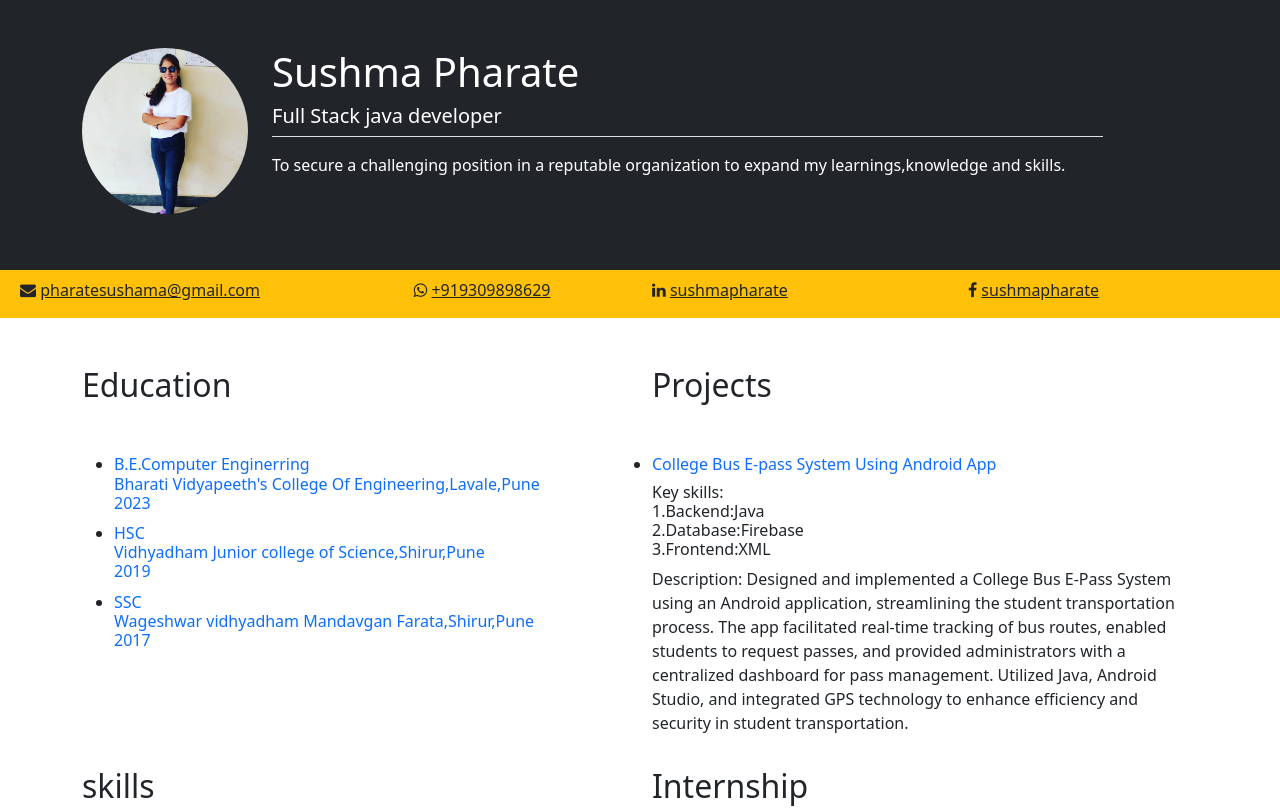
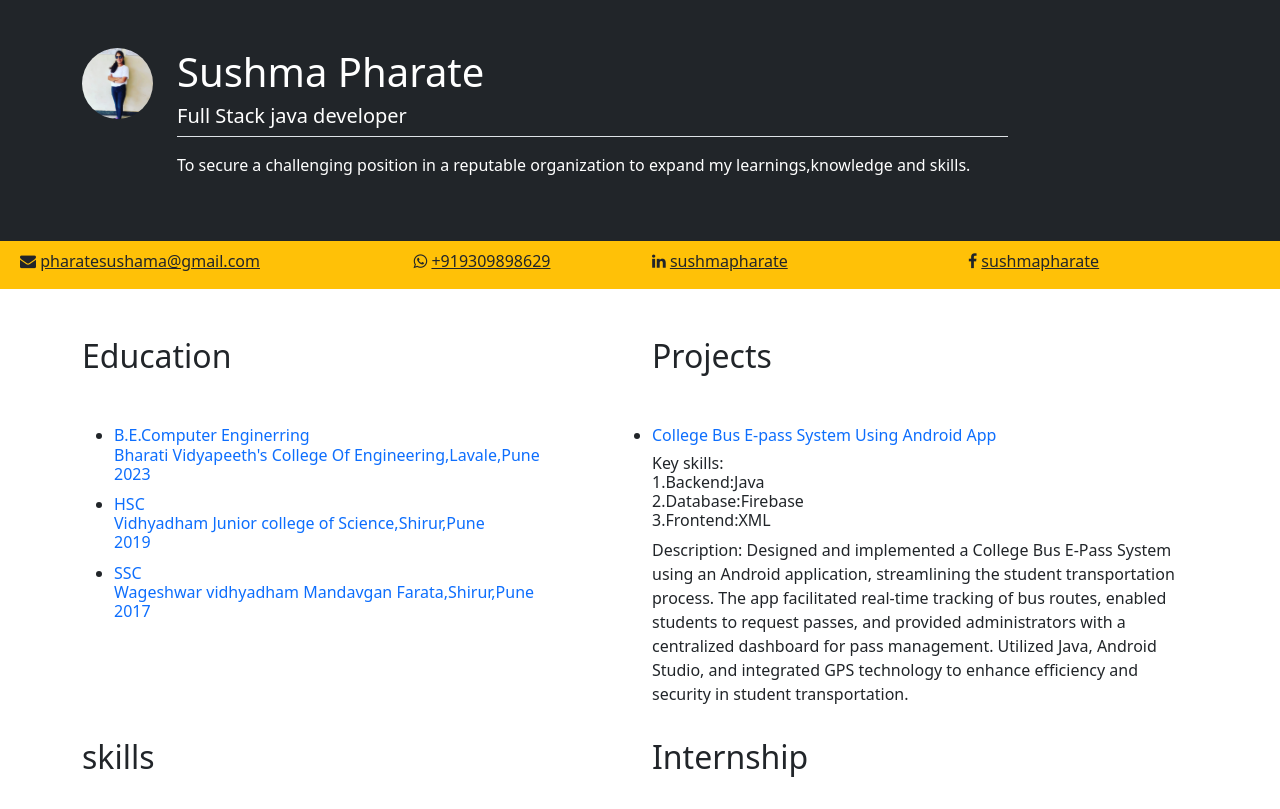
Before and after one commit to tastegithubsushma/tastegithubsushma.github.io, a plain HTML site: page index.html in a window 1280 px wide. Shown: the top 809 px of the page. Drawn offline with nearby package versions, Linux system fonts and the light colour scheme.

Commit message:
Update index.html

```diff
--- a/index.html
+++ b/index.html
@@ -13,7 +13,7 @@
 <header class="bg-dark text-white py-5">
     <div class="container">
     <div class="row">
-    <div class="col-md-2 text-left text-md-center mb-2">
+    <div class="col-md-1 text-left text-md-center mb-1">
     <img
     class="rounded-circle img-fluid"
     src="sus.jpg"
```
